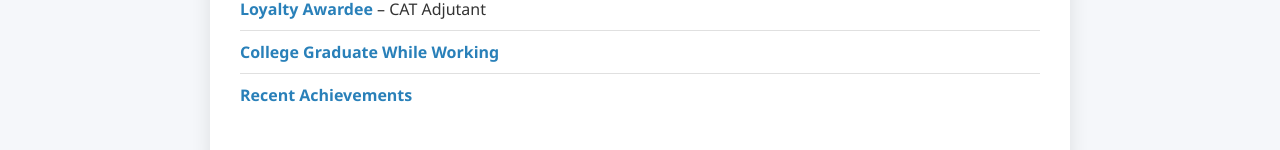
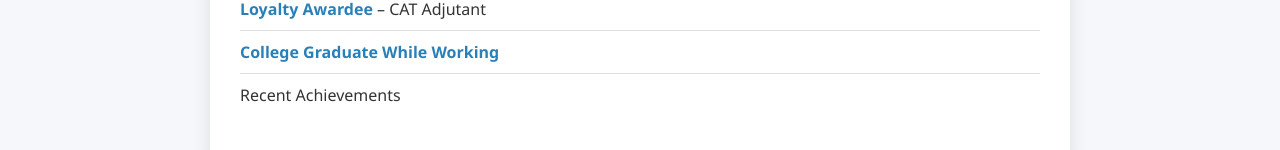
Before and after one commit to jmacaambac/mywebprofile, a plain HTML site: page achievements.html in a window 1280 px wide. Shown: the part 1051-1201 px from the top of the page. Drawn offline with nearby package versions, Linux system fonts and the light colour scheme.

Commit message:
Update achievements.html

```diff
--- a/achievements.html
+++ b/achievements.html
@@ -111,7 +111,7 @@
       <li data-aos="zoom-in" data-aos-delay="500"><span class="highlight">Special Award</span> – 100% in T.H.E.</li>
       <li data-aos="zoom-in" data-aos-delay="600"><span class="highlight">Loyalty Awardee</span> – CAT Adjutant</li>
       <li data-aos="zoom-in" data-aos-delay="700"><span class="highlight">College Graduate While Working</span></li>
-      <li data-aos="zoom-in" data-aos-delay="700"><span class="highlight" href="https://jmacaambac.github.io/jpmskills/">Recent Achievements</span></li>
+      <li href="https://jmacaambac.github.io/jpmskills/">Recent Achievements</li>
     </ul>
 
   </div>
```
